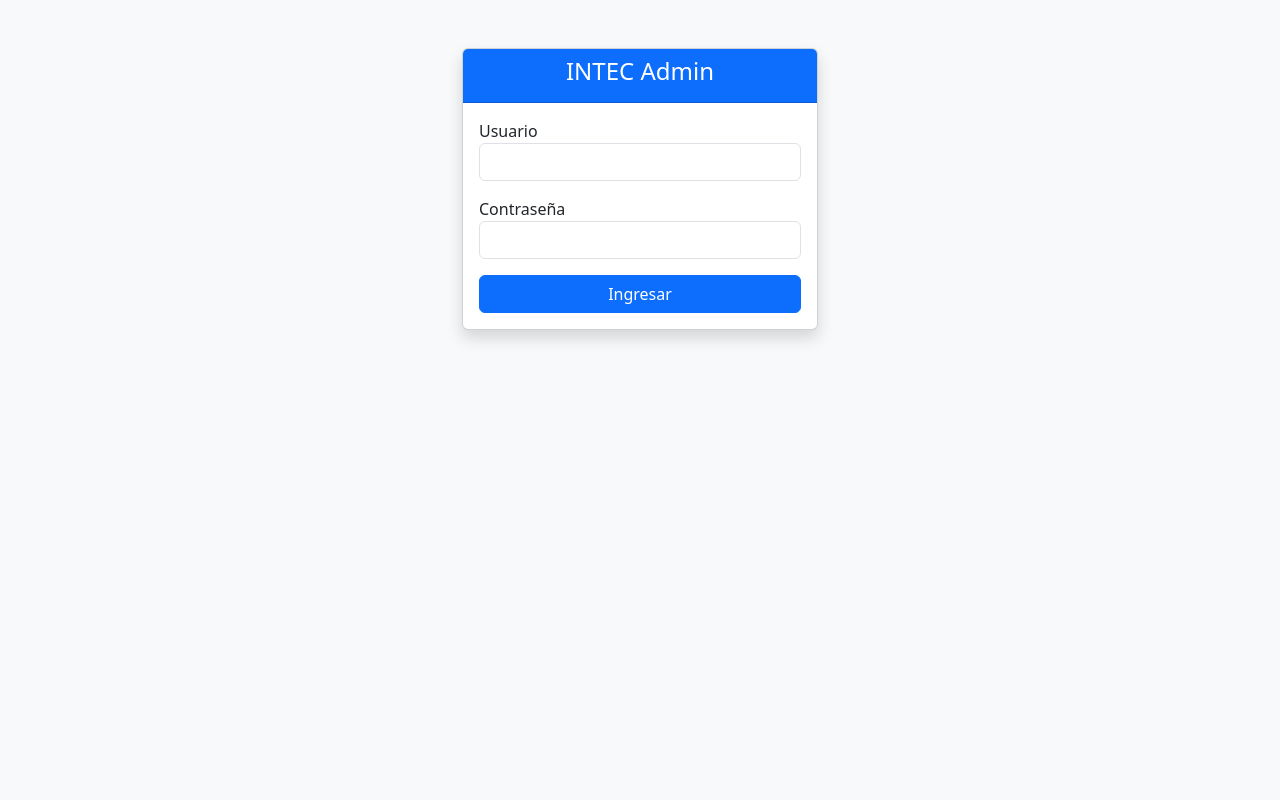
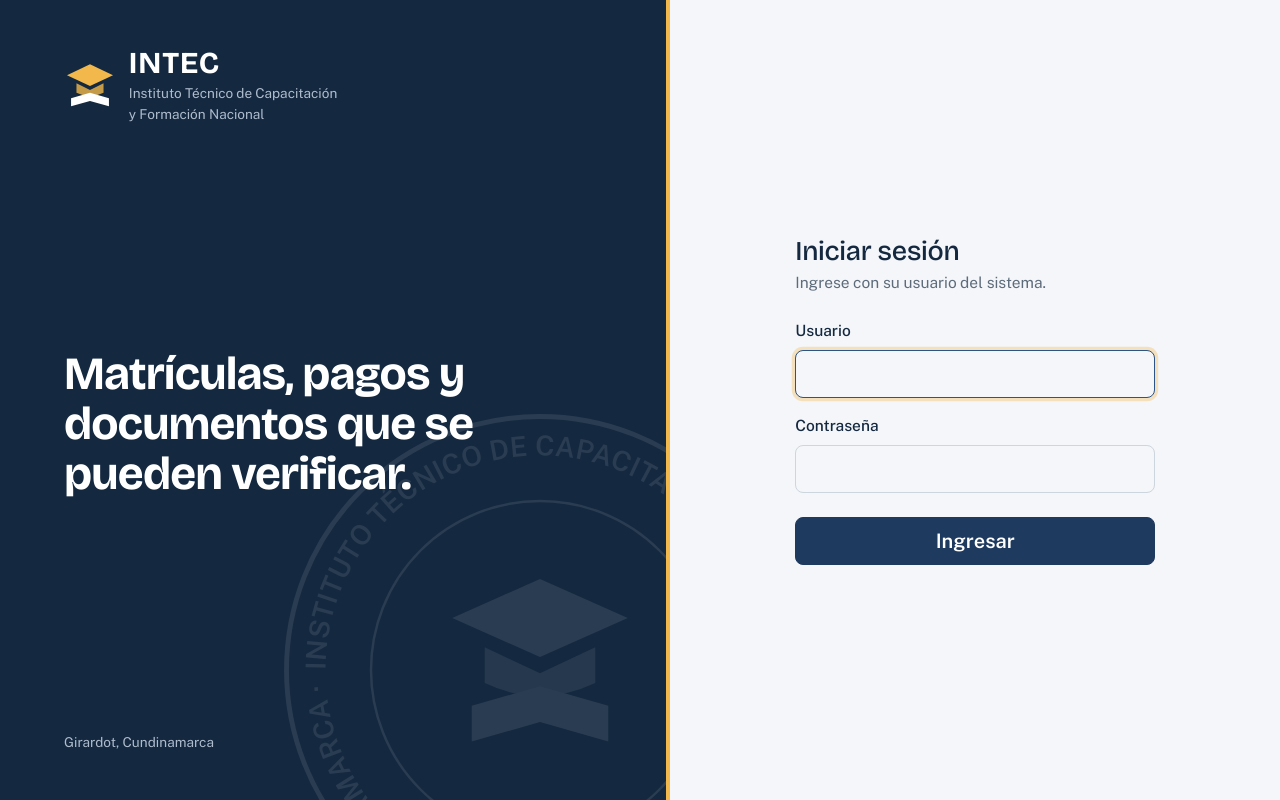
Before and after one commit to Jaime1145/intec-frontend-ejs, a Node server app: page / in a window 1280 px wide. Run offline with Node 20, Linux system fonts and the light colour scheme.

Commit message:
Retoque visual

```diff
--- /dev/null
+++ b/public/intec.css
@@ -0,0 +1,156 @@
+/* INTEC - hoja de estilos. Se carga después de Bootstrap y solo ajusta colores, tipografía y componentes. */
+:root {
+    --tinta: #14283f;
+    --azul: #1f3a5f;
+    --azul-medio: #2d5486;
+    --dorado: #f2b84b;
+    --dorado-oscuro: #8a5a00;
+    --papel: #f4f6f9;
+    --linea: #dde3ea;
+    --texto: #1c2733;
+    --suave: #5d6b7b;
+
+    --bs-primary: #1f3a5f;
+    --bs-primary-rgb: 31, 58, 95;
+    --bs-warning: #f2b84b;
+    --bs-warning-rgb: 242, 184, 75;
+    --bs-body-bg: #f4f6f9;
+    --bs-body-color: #1c2733;
+    --bs-body-font-family: 'Public Sans', system-ui, -apple-system, 'Segoe UI', Roboto, Arial, sans-serif;
+    --bs-link-color: #2d5486;
+    --bs-link-hover-color: #14283f;
+    --bs-link-color-rgb: 45, 84, 134;
+    --bs-border-color: #dde3ea;
+    --bs-border-radius: .5rem;
+}
+
+body, body.bg-light { background: var(--papel) !important; color: var(--texto); font-size: .97rem; }
+
+h1, h2, h3, h4, h5, .navbar-brand, .intec-marca {
+    font-family: 'Bricolage Grotesque', 'Public Sans', system-ui, sans-serif;
+    letter-spacing: -.01em;
+    color: var(--tinta);
+}
+h3 { font-weight: 700; margin-bottom: .75rem; }
+h4 { font-weight: 650; }
+
+/* ---------- Barra superior ---------- */
+.intec-top {
+    background: var(--tinta);
+    border-bottom: 3px solid var(--dorado);
+    margin-bottom: 1.75rem;
+}
+.intec-top .intec-fila {
+    max-width: 1140px; margin: 0 auto; padding: 0 1rem;
+    display: flex; align-items: center; gap: 1.5rem; min-height: 60px; flex-wrap: wrap;
+}
+.intec-marca {
+    display: flex; align-items: center; gap: .6rem; text-decoration: none;
+    color: #fff !important; font-weight: 700; font-size: 1.25rem; letter-spacing: .02em;
+}
+.intec-marca small {
+    display: block; font-family: 'Public Sans', sans-serif; font-weight: 400;
+    font-size: .68rem; letter-spacing: .02em; color: #aebccd; line-height: 1;
+}
+.intec-menu { display: flex; gap: .25rem; margin-right: auto; flex-wrap: wrap; }
+.intec-menu a {
+    color: #c9d4e2; text-decoration: none; padding: 1.15rem .8rem .95rem;
+    border-bottom: 3px solid transparent; margin-bottom: -3px; font-weight: 500;
+    transition: color .15s, border-color .15s;
+}
+.intec-menu a:hover { color: #fff; }
+.intec-menu a.activo { color: #fff; border-bottom-color: var(--dorado); }
+.intec-salir {
+    color: #c9d4e2; text-decoration: none; font-size: .9rem; padding: .35rem .8rem;
+    border: 1px solid #3b5576; border-radius: 999px; transition: background .15s, color .15s;
+}
+.intec-salir:hover { background: #fff; color: var(--tinta); }
+
+/* ---------- Tarjetas, tablas, formularios ---------- */
+.card { border: 1px solid var(--linea); border-radius: .75rem; background: #fff; }
+.card.shadow, .card.shadow-sm { box-shadow: 0 1px 2px rgba(20, 40, 63, .06) !important; }
+.card-header { background: #fff; border-bottom: 1px solid var(--linea); font-family: 'Bricolage Grotesque', sans-serif; color: var(--tinta); }
+a.text-decoration-none > .card { transition: border-color .15s, transform .15s; border-top: 3px solid var(--linea); }
+a.text-decoration-none > .card:hover { border-color: var(--dorado); transform: translateY(-2px); }
+.card-title.text-primary { color: var(--azul) !important; font-weight: 700; }
+
+.table { --bs-table-bg: #fff; }
+.table-dark {
+    --bs-table-bg: var(--azul); --bs-table-color: #fff; --bs-table-border-color: #2d5486;
+    --bs-table-striped-bg: var(--azul); --bs-table-striped-color: #fff;
+}
+.table > thead th { font-weight: 600; font-size: .85rem; letter-spacing: .01em; white-space: nowrap; }
+.table-bordered { border-color: var(--linea); }
+.table-hover > tbody > tr:hover > * { --bs-table-bg-state: #eef3f9; }
+.table-danger { --bs-table-bg: #fdeceb; --bs-table-border-color: #f3cfcc; }
+
+.form-control, .form-select { border-color: #cdd5de; border-radius: .5rem; }
+.form-control:focus, .form-select:focus {
+    border-color: var(--azul-medio); box-shadow: 0 0 0 .2rem rgba(242, 184, 75, .35);
+}
+.form-label, label { font-weight: 500; color: var(--tinta); }
+
+.btn { border-radius: .5rem; font-weight: 600; }
+.btn-primary {
+    --bs-btn-bg: var(--azul); --bs-btn-border-color: var(--azul);
+    --bs-btn-hover-bg: var(--tinta); --bs-btn-hover-border-color: var(--tinta);
+    --bs-btn-active-bg: var(--tinta); --bs-btn-active-border-color: var(--tinta);
+    --bs-btn-disabled-bg: var(--azul); --bs-btn-disabled-border-color: var(--azul);
+}
+.btn-outline-primary {
+    --bs-btn-color: var(--azul); --bs-btn-border-color: var(--azul);
+    --bs-btn-hover-bg: var(--azul); --bs-btn-hover-border-color: var(--azul);
+    --bs-btn-active-bg: var(--azul); --bs-btn-active-border-color: var(--azul);
+}
+.btn-dark { --bs-btn-bg: var(--tinta); --bs-btn-border-color: var(--tinta); --bs-btn-hover-bg: var(--azul); --bs-btn-hover-border-color: var(--azul); }
+.btn-warning { --bs-btn-bg: var(--dorado); --bs-btn-border-color: var(--dorado); --bs-btn-color: var(--tinta); }
+
+.badge { font-weight: 600; letter-spacing: .01em; border-radius: .4rem; }
+.text-primary { color: var(--azul) !important; }
+.alert { border-radius: .6rem; }
+details > summary { list-style: none; }
+details > summary::-webkit-details-marker { display: none; }
+
+:focus-visible { outline: 3px solid var(--dorado); outline-offset: 2px; }
+@media (prefers-reduced-motion: reduce) { * { transition: none !important; } }
+@media (max-width: 640px) {
+    .intec-top .intec-fila { gap: .5rem; padding-top: .5rem; padding-bottom: .5rem; }
+    .intec-menu a { padding: .6rem .6rem; }
+}
+
+/* ---------- Ingreso ---------- */
+.ingreso { display: grid; grid-template-columns: 1.1fr 1fr; min-height: 100vh; }
+.ingreso-panel {
+    position: relative; overflow: hidden; background: var(--tinta); color: #fff;
+    padding: 3rem clamp(1.5rem, 5vw, 4.5rem); display: flex; flex-direction: column; justify-content: space-between;
+}
+.ingreso-panel::after { /* línea dorada en el borde, como el filo de un diploma */
+    content: ''; position: absolute; top: 0; right: 0; bottom: 0; width: 4px; background: var(--dorado);
+}
+.ingreso-sello {
+    position: absolute; right: -130px; bottom: -130px; width: 520px; height: 520px;
+    color: #fff; opacity: .09; pointer-events: none;
+}
+.ingreso-marca { display: flex; align-items: center; gap: .8rem; position: relative; }
+.ingreso-marca b { font-family: 'Bricolage Grotesque', sans-serif; font-size: 1.9rem; letter-spacing: .03em; line-height: 1; }
+.ingreso-marca span { display: block; color: #aebccd; font-size: .85rem; margin-top: .25rem; max-width: 26ch; }
+.ingreso-lema {
+    position: relative; font-family: 'Bricolage Grotesque', sans-serif; font-weight: 700;
+    font-size: clamp(1.9rem, 3.6vw, 3rem); line-height: 1.08; letter-spacing: -.02em; max-width: 16ch; color: #fff;
+}
+.ingreso-pie { position: relative; color: #aebccd; font-size: .85rem; }
+.ingreso-form {
+    display: flex; align-items: center; justify-content: center; padding: 2rem 1.25rem; background: var(--papel);
+}
+.ingreso-form form { width: 100%; max-width: 360px; }
+.ingreso-form h1 { font-size: 1.7rem; margin-bottom: .25rem; }
+.ingreso-form p.sub { color: var(--suave); margin-bottom: 1.5rem; }
+@media (max-width: 860px) {
+    .ingreso { grid-template-columns: 1fr; min-height: 0; }
+    .ingreso-panel { padding: 1.5rem; gap: 1.25rem; }
+    .ingreso-panel::after { top: auto; left: 0; width: auto; height: 4px; }
+    .ingreso-lema { font-size: 1.5rem; max-width: none; }
+    .ingreso-sello { width: 300px; height: 300px; right: -90px; bottom: -110px; }
+    .ingreso-pie { display: none; }
+    .ingreso-form { padding: 2rem 1.25rem 3rem; }
+}
--- a/views/login.ejs
+++ b/views/login.ejs
@@ -2,36 +2,57 @@
 <html lang="es">
 <head>
     <meta charset="UTF-8">
-    <title>INTEC - Login</title>
+    <meta name="viewport" content="width=device-width, initial-scale=1">
+    <title>INTEC - Iniciar sesión</title>
     <link href="https://cdn.jsdelivr.net/npm/bootstrap@5.3.2/dist/css/bootstrap.min.css" rel="stylesheet">
+    <link rel="preconnect" href="https://fonts.googleapis.com">
+    <link rel="preconnect" href="https://fonts.gstatic.com" crossorigin>
+    <link href="https://fonts.googleapis.com/css2?family=Bricolage+Grotesque:opsz,wght@12..96,500..800&family=Public+Sans:wght@400..700&display=swap" rel="stylesheet">
+    <link href="/intec.css" rel="stylesheet">
 </head>
-<body class="bg-light">
-    <div class="container mt-5">
-        <div class="row justify-content-center">
-            <div class="col-md-4">
-                <div class="card shadow">
-                    <div class="card-header bg-primary text-white text-center">
-                        <h4>INTEC Admin</h4>
+<body>
+    <main class="ingreso">
+        <section class="ingreso-panel">
+            <svg class="ingreso-sello" viewBox="0 0 320 320" aria-hidden="true">
+                <defs><path id="aro" d="M160,160 m-132,0 a132,132 0 1,1 264,0 a132,132 0 1,1 -264,0"/></defs>
+                <circle cx="160" cy="160" r="156" fill="none" stroke="currentColor" stroke-width="3"/>
+                <circle cx="160" cy="160" r="104" fill="none" stroke="currentColor" stroke-width="1.5"/>
+                <text font-family="Public Sans, sans-serif" font-size="17" font-weight="600" fill="currentColor">
+                    <textPath href="#aro" textLength="820" lengthAdjust="spacing">INSTITUTO TÉCNICO DE CAPACITACIÓN Y FORMACIÓN NACIONAL · GIRARDOT · CUNDINAMARCA ·</textPath>
+                </text>
+                <polygon points="160,104 214,128 160,152 106,128" fill="currentColor"/>
+                <path d="M126 146 L126 168 Q160 184 194 168 L194 146 L160 162 Z" fill="currentColor" opacity=".8"/>
+                <path d="M118 182 L160 170 L202 182 L202 204 L160 192 L118 204 Z" fill="currentColor"/>
+            </svg>
+            <div class="ingreso-marca">
+                <svg width="52" height="46" viewBox="0 0 76 68" aria-hidden="true">
+                    <polygon points="38,2 72,18 38,34 4,18" fill="#f2b84b"/>
+                    <path d="M18 30 L18 44 Q38 54 58 44 L58 30 L38 40 Z" fill="#f2b84b" opacity=".8"/>
+                    <path d="M10 52 L38 44 L66 52 L66 64 L38 56 L10 64 Z" fill="#ffffff"/>
+                </svg>
+                <div><b>INTEC</b><span>Instituto Técnico de Capacitación y Formación Nacional</span></div>
             </div>
-                    <div class="card-body">
+            <h2 class="ingreso-lema">Matrículas, pagos y documentos que se pueden verificar.</h2>
+            <div class="ingreso-pie">Girardot, Cundinamarca</div>
+        </section>
+        <section class="ingreso-form">
+            <form action="/login" method="POST">
+                <h1>Iniciar sesión</h1>
+                <p class="sub">Ingrese con su usuario del sistema.</p>
                 <% if (error) { %>
-                            <div class="alert alert-danger"><%= error %></div>
+                    <div class="alert alert-danger" role="alert"><%= error %></div>
                 <% } %>
-                        <form action="/login" method="POST">
                 <div class="mb-3">
-                                <label>Usuario</label>
-                                <input type="text" name="usuario" class="form-control" required>
+                    <label class="form-label" for="usuario">Usuario</label>
+                    <input id="usuario" type="text" name="usuario" class="form-control form-control-lg" autocomplete="username" required autofocus>
                 </div>
-                            <div class="mb-3">
-                                <label>Contraseña</label>
-                                <input type="password" name="contraseña" class="form-control" required>
+                <div class="mb-4">
+                    <label class="form-label" for="clave">Contraseña</label>
+                    <input id="clave" type="password" name="contraseña" class="form-control form-control-lg" autocomplete="current-password" required>
                 </div>
-                            <button type="submit" class="btn btn-primary w-100">Ingresar</button>
+                <button type="submit" class="btn btn-primary btn-lg w-100">Ingresar</button>
             </form>
-                    </div>
-                </div>
-            </div>
-        </div>
-    </div>
+        </section>
+    </main>
 </body>
 </html>
```
Also changed, not shown: views/partials/nav.ejs (+23 -10 lines). Lines whose indentation alone changed are shown as unchanged.
